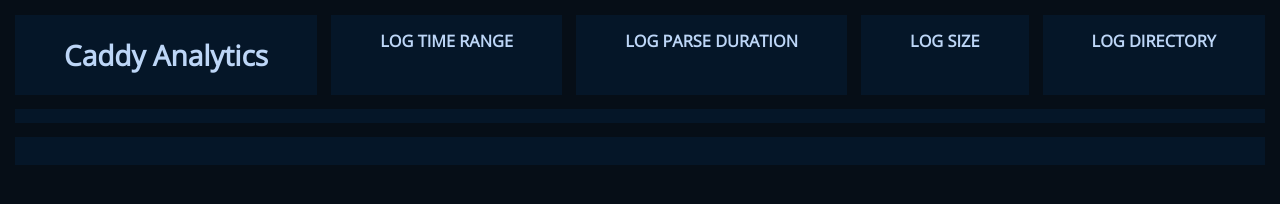
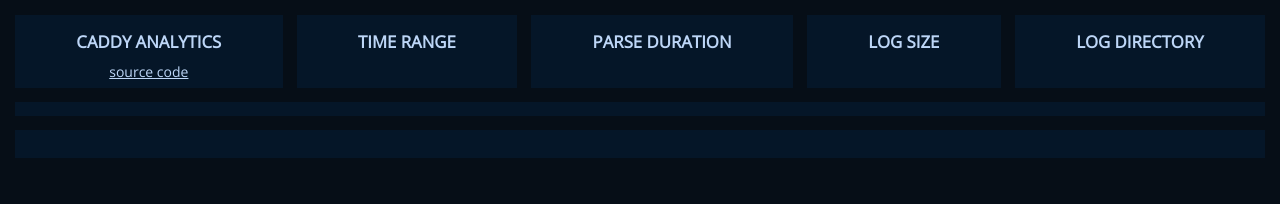
Before and after one commit to ldobbelsteen/caddy-analytics, a website built with webpack: page web/src/index.html in a window 1280 px wide. Built offline with nearby package versions, Linux system fonts and the light colour scheme; files whose address does not match are found by name.

Commit message:
Tweak styling

```diff
--- a/web/src/index.html
+++ b/web/src/index.html
@@ -3,32 +3,33 @@
 	<head>
 		<title>Caddy Analytics</title>
 		<meta name="viewport" content="width=device-width, initial-scale=1">
-		<meta name="description" content="Caddy log analyzer">
+		<meta name="description" content="Caddy log analytics">
 	</head>
 	<body>
-		<div id="header">
+		<header>
 			<div>
-				<h1>Caddy Analytics</h1>
+				<p>CADDY ANALYTICS</p>
+				<a href="https://github.com/ldobbelsteen/caddy-analytics">source code</a>
 			</div>
 			<div>
-				<h3>LOG TIME RANGE</h3>
+				<p>TIME RANGE</p>
 				<p id='range'></p>
 			</div>
 			<div>
-				<h3>LOG PARSE DURATION</h3>
+				<p>PARSE DURATION</p>
 				<p id='duration'></p>
 			</div>
 			<div>
-				<h3>LOG SIZE</h3>
+				<p>LOG SIZE</p>
 				<p id='size'></p>
 			</div>
 			<div>
-				<h3>LOG DIRECTORY</h3>
+				<p>LOG DIRECTORY</p>
 				<p id='directory'></p>
 			</div>
-		</div>
-		<div id="menu"></div>
-		<div id="host">
+		</header>
+		<nav></nav>
+		<main>
 			<div id="general-stats"></div>
 			<div id="general-stats-hourly"></div>
 			<div id="location-codes"></div>
@@ -43,6 +44,6 @@
 			<div id="http-versions"></div>
 			<div id="http-methods"></div>
 			<pre id="json"></pre>
-		</div>
+		</main>
 	</body>
 </html>
--- a/web/src/main.js
+++ b/web/src/main.js
@@ -12,14 +12,14 @@
 	const json = await raw.json()
 
 	// Update general log statistics
-	const header = document.querySelector("#header")
+	const header = document.querySelector("header")
 	header.querySelector("#range").textContent = tools.unixToDate(json.firstStampUnix) + " to " + tools.unixToDate(json.lastStampUnix)
-	header.querySelector("#duration").textContent = json.parseDurationSeconds + " seconds"
+	header.querySelector("#duration").textContent = json.parseDurationSeconds.toFixed(2) + " seconds"
 	header.querySelector("#size").textContent = tools.bytesToHumanReadable(json.logSizeBytes)
 	header.querySelector("#directory").textContent = json.logDirectory
 
 	// Sort all virtual hosts by total request count
-	const menu = document.querySelector("#menu")
+	const menu = document.querySelector("nav")
 	const counters = json["counters"]
 	const sortedHosts = Object.keys(counters).sort((a, b) => {
 		const aVal = counters[a]["total"]["requests"]
--- a/web/src/style.sass
+++ b/web/src/style.sass
@@ -6,10 +6,11 @@
 body
 	font-size: 14px
 	font-family: "Open Sans"
+	font-weight: normal
 	background: $primary-background-color
 	color: $primary-text-color
 
-#header
+header
 	display: flex
 	flex-wrap: wrap
 	text-align: center
@@ -19,17 +20,15 @@
 		background: $secondary-background-color
 		padding: $default-spacing
 		margin: $default-spacing
+		a
+			color: $primary-text-color
+		*
+			margin: $default-spacing 0
+		:first-child
+			font-size: 1.2em
+			font-weight: bold
 
-	p
-		margin: $default-spacing 0
-
-	h3
-		margin: $default-spacing 0
-
-	h1
-		margin: $default-spacing 0
-
-#menu
+nav
 	display: flex
 	overflow-x: auto
 	margin: $default-spacing
@@ -39,7 +38,7 @@
 		margin: auto
 		font-weight: 700
 
-#host
+main
 	background: $secondary-background-color
 	margin: 2*$default-spacing $default-spacing
 	padding: $default-spacing
```
